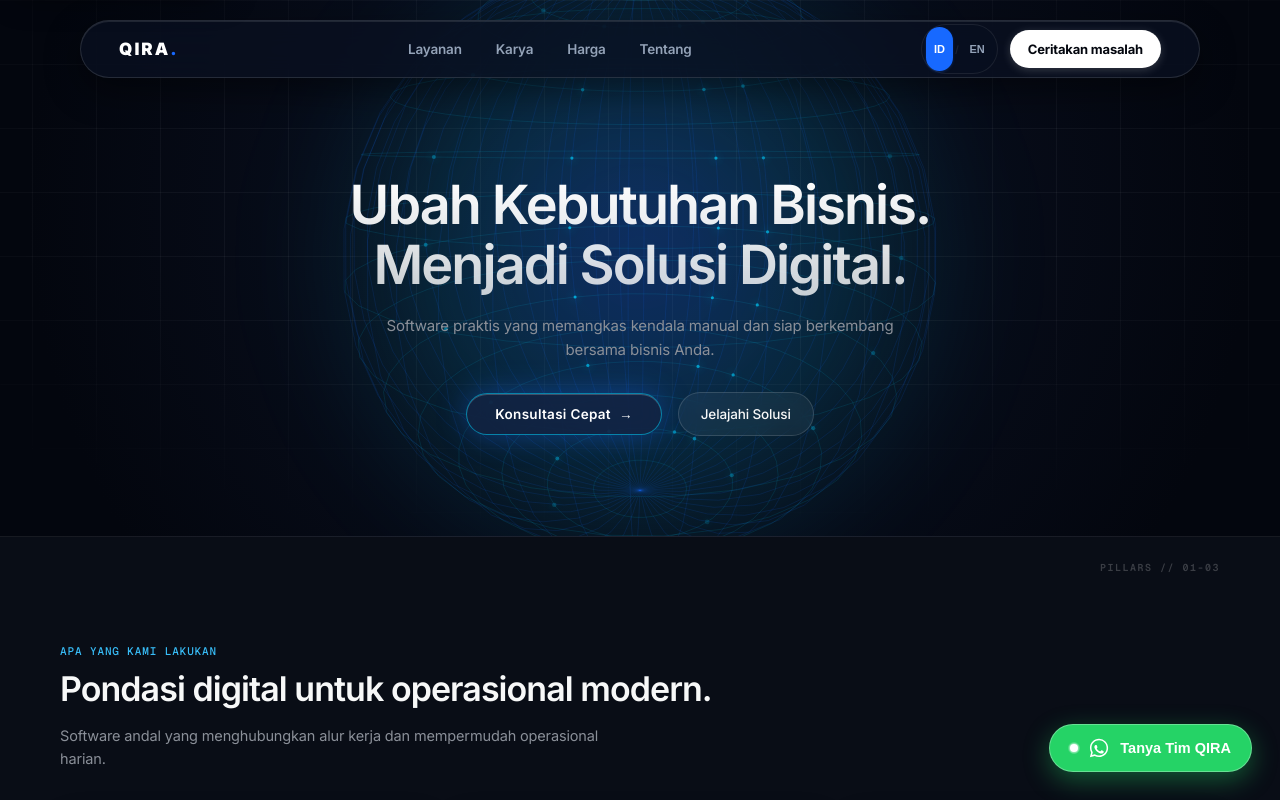
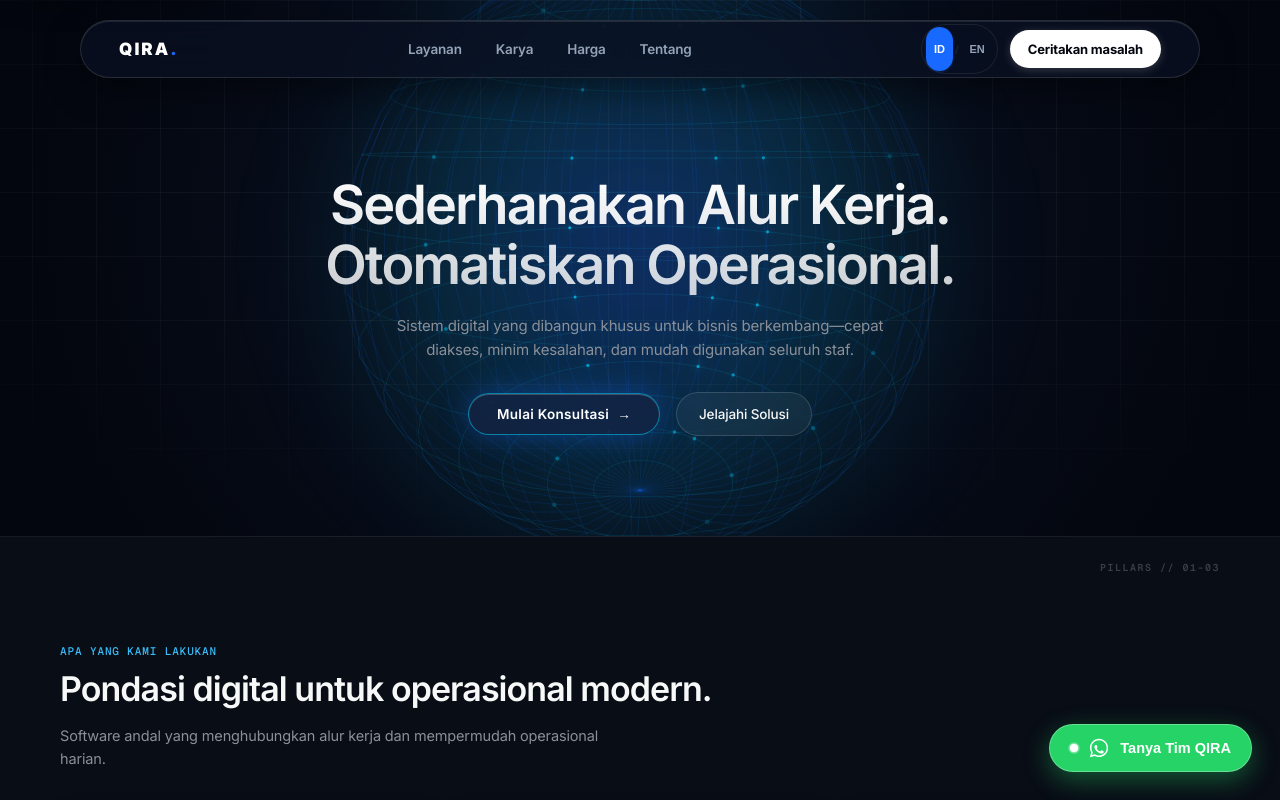
Before and after one commit to fransiskusmahendra/qira-platform, a Next.js app in the folder apps/public-web/: page / in a window 1280 px wide. Shown: the top 800 px of the page. Built offline with nearby package versions, Linux system fonts and the light colour scheme.

Commit message:
feat(hero): update headline to 'Sederhanakan Alur Kerja. Otomatiskan Operasional.'

```diff
--- a/apps/public-web/app/_components/HomePageClient.tsx
+++ b/apps/public-web/app/_components/HomePageClient.tsx
@@ -33,14 +33,14 @@ export function HomePageClient() {
 
           <div className={`shell ${styles.heroCenteredContent}`}>
             <h1 className={styles.heroTitleCentered}>
-              <span>{isEn ? "Turn Business Needs." : "Ubah Kebutuhan Bisnis."}</span>
-              <span>{isEn ? "Into Digital Solutions." : "Menjadi Solusi Digital."}</span>
+              <span>{isEn ? "Streamline Workflows." : "Sederhanakan Alur Kerja."}</span>
+              <span>{isEn ? "Automate Operations." : "Otomatiskan Operasional."}</span>
             </h1>
 
             <p className={styles.heroSubCentered}>
               {isEn
-                ? "Practical software that cuts manual friction and scales with your business."
-                : "Software praktis yang memangkas kendala manual dan siap berkembang bersama bisnis Anda."}
+                ? "Purpose-built software for growing businesses—fast to deploy, error-free, and easy for your team to use."
+                : "Sistem digital yang dibangun khusus untuk bisnis berkembang—cepat diakses, minim kesalahan, dan mudah digunakan seluruh staf."}
             </p>
 
             <div className={styles.heroActionsCentered}>
@@ -50,7 +50,7 @@ export function HomePageClient() {
                 rel="noreferrer"
                 className={styles.pillCtaPrimary}
               >
-                <span>{isEn ? "Quick Consultation" : "Konsultasi Cepat"}</span>
+                <span>{isEn ? "Start Consultation" : "Mulai Konsultasi"}</span>
                 <span>→</span>
               </a>
               <Link href="#solutions" className={styles.secondaryButtonPill}>
```
